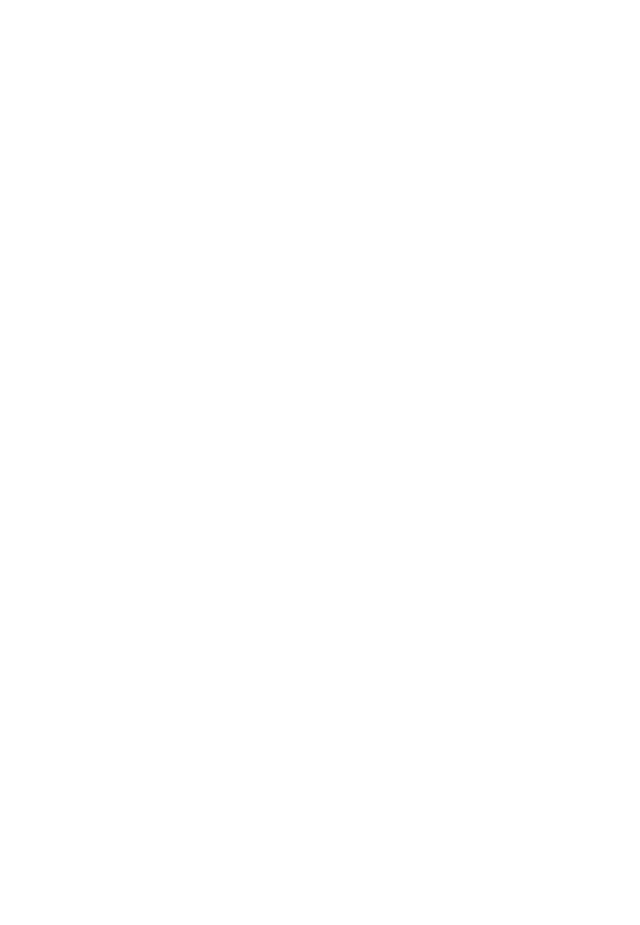
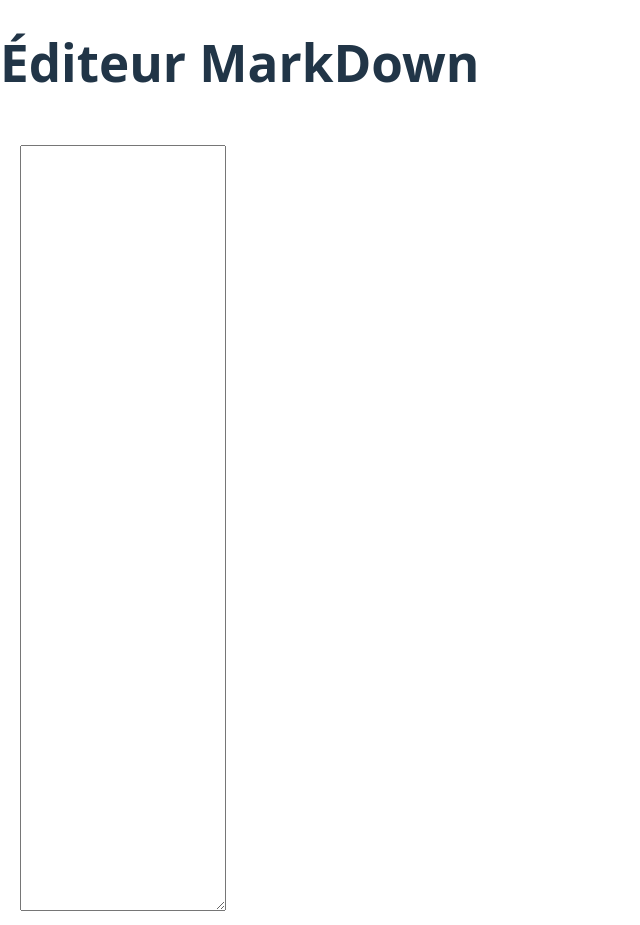
Before and after one commit to Skizzz81/ProjectMarkdown, a React (Vite) app: page / in a window 1280 px wide. Shown: the whole page, without its empty margins (0-640 px from the left). Before the commit the page ends 800 px from the top, so only its background shows below. Built offline with nearby package versions, Linux system fonts and the light colour scheme.

Commit message:
Editor + Review Markodwn

```diff
--- a/package.json
+++ b/package.json
@@ -10,6 +10,7 @@
     "preview": "vite preview"
   },
   "dependencies": {
+    "marked": "^17.0.1",
     "react": "^19.2.0",
     "react-dom": "^19.2.0"
   },
--- a/src/App.css
+++ b/src/App.css
@@ -1,6 +1,15 @@
-#root {
-  max-width: 1280px;
-  margin: 0 auto;
-  padding: 2rem;
-  text-align: center;
+.editor-layout {
+  display: flex;
+  height: 100vh;
 }
+
+.editor-container,
+.preview-container {
+  flex: 1;
+  padding: 20px;
+}
+
+textarea {
+  width: 100%;
+  height: 100%;
+}
--- a/src/App.jsx
+++ b/src/App.jsx
@@ -1,11 +1,23 @@
-import './App.css'
+import { useState } from "react";
 
-function App(){
-    return (
-        <>
+import MarkdownEditor from "./components/Editor/MarkdownEditor";
+import MarkdownPreview from "./components/Editor/MarkdownPreview";
+import "./App.css";
 
-        </>
-    );
-};
 
-export default App
+export default function App() {
+  const [text, setText] = useState("");
+
+  return (
+    <>
+      <h1>Éditeur MarkDown</h1>
+
+      <div className="editor-layout">
+      <MarkdownEditor value={text} onChange={setText} />
+      <MarkdownPreview text={text} />
+      </div>
+
+
+    </>
+  );
+}
--- /dev/null
+++ b/src/components/Editor/MarkdownEditor.jsx
@@ -0,0 +1,11 @@
+export default function MarkdownEditor({ value, onChange }) {
+  return (
+
+    <div className="editor-container">
+    <textarea
+      value={value}
+      onChange={(e) => onChange(e.target.value)}
+    />
+    </div>
+  );
+}
--- /dev/null
+++ b/src/components/Editor/MarkdownPreview.jsx
@@ -0,0 +1,13 @@
+import { marked } from "marked";
+
+export default function MarkdownPreview({ text }) {
+
+    return (
+
+        <div className="preview-container">
+            <div dangerouslySetInnerHTML={{ __html: marked(text) }} />
+        </div>
+
+    );
+
+}
```
Also changed, not shown: 1 other file (tests, documents, lock files or other folders).
